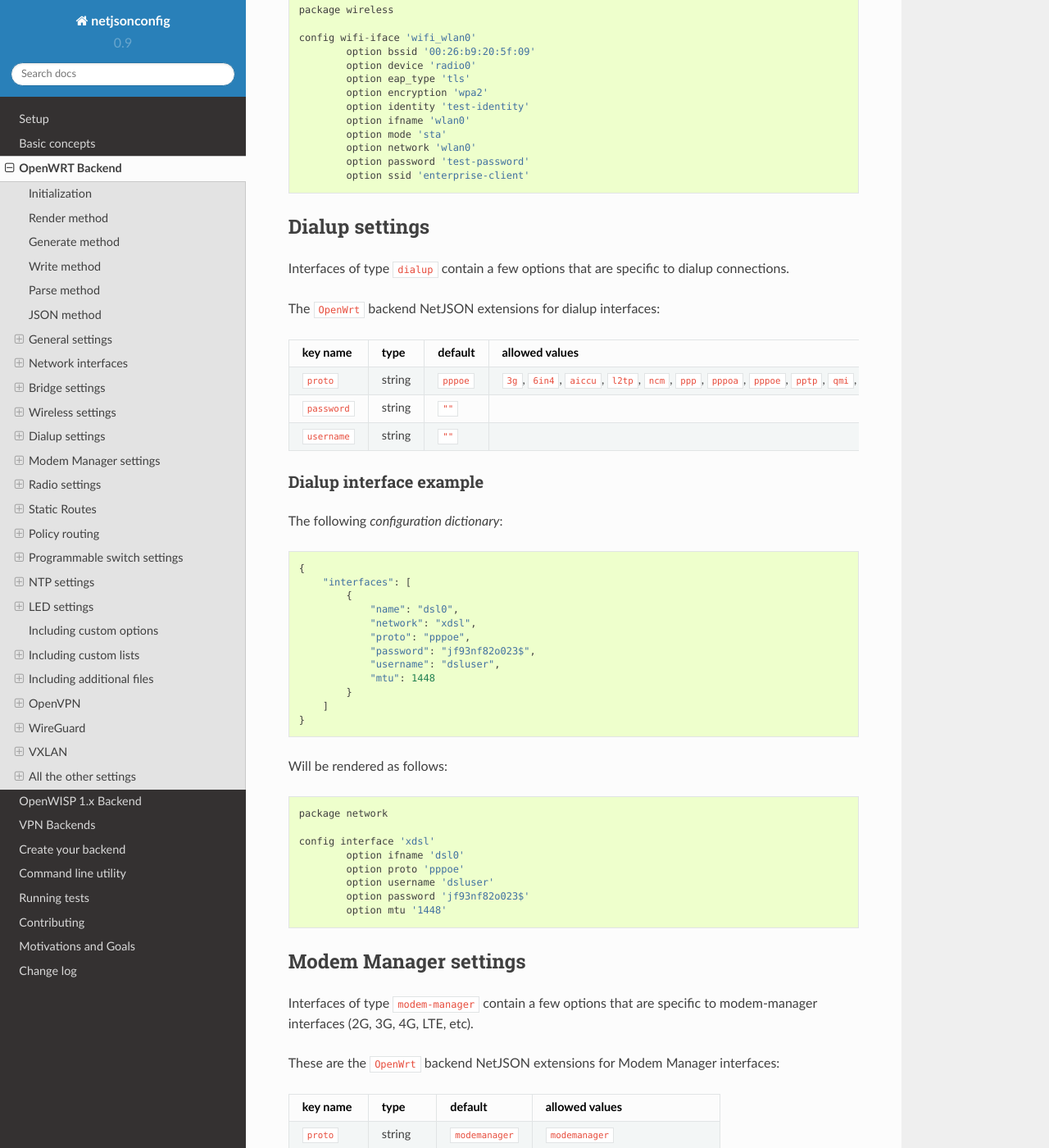
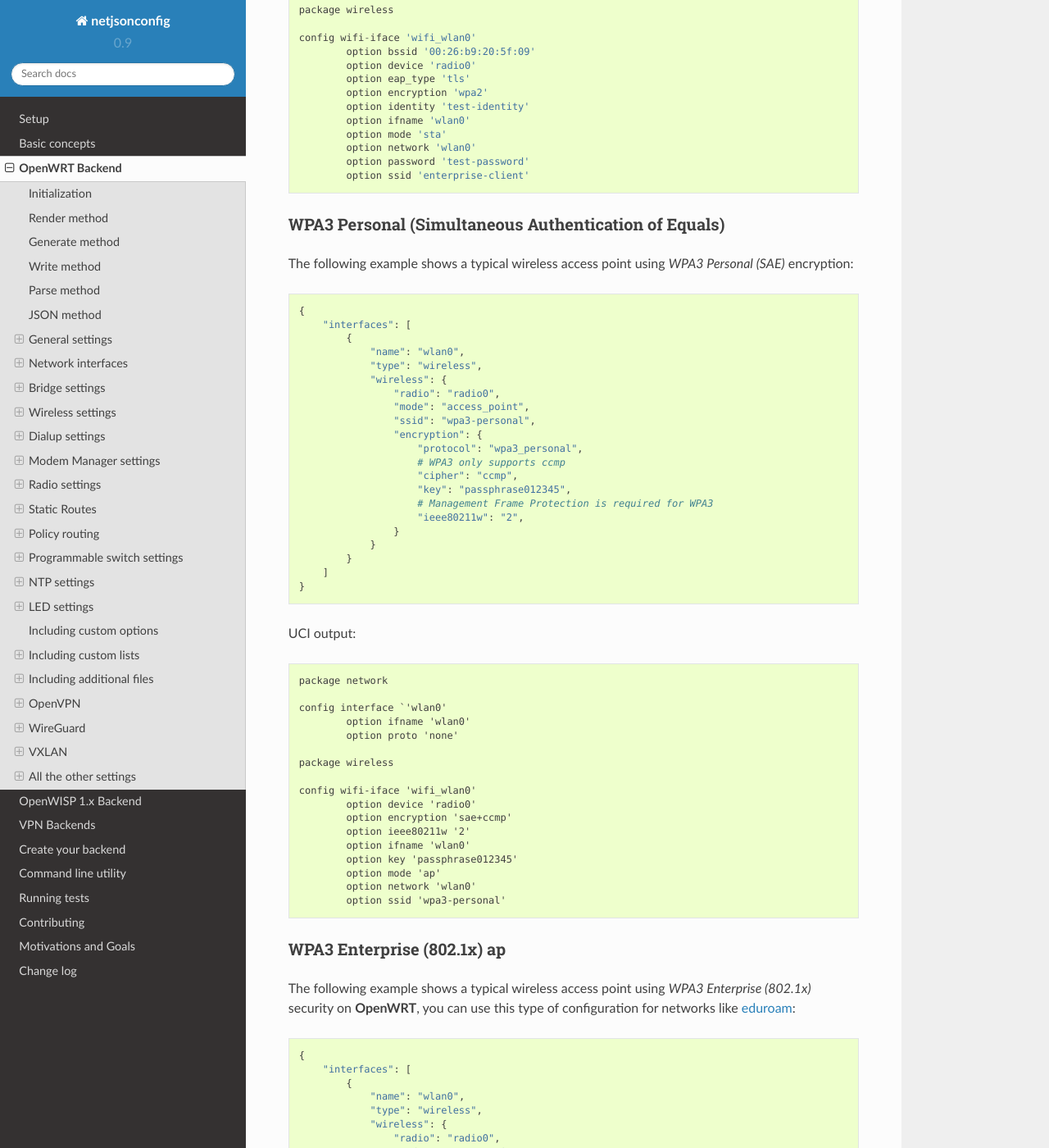
Before and after one commit to openwisp/netjsonconfig, a Sphinx documentation site: the page built from docs/source/backends/openwrt.rst, in a window 1280 px wide and 1400 px high, scrolled down 23719 px. Shown: the whole window at 82% size. Built offline with Sphinx 7.4.7 and the Read the Docs theme 2.0.0, drawn with Linux system fonts in a browser that asks for light colours; some of the changed text lies outside the part shown.

Commit message:
[chores] OpenWrt: documented WPA3 and improved WPA3 schema #194
Closes #194

```diff
--- a/docs/source/backends/openwrt.rst
+++ b/docs/source/backends/openwrt.rst
@@ -1273,6 +1273,171 @@ UCI Output::
             option password 'test-password'
             option ssid 'enterprise-client'
 
+WPA3 Personal (Simultaneous Authentication of Equals)
+~~~~~~~~~~~~~~~~~~~~~~~~~~~~~~~~~~~~~~~~~~~~~~~~~~~~~
+
+The following example shows a typical wireless access
+point using *WPA3 Personal (SAE)* encryption:
+
+.. code-block:: python
+
+    {
+        "interfaces": [
+            {
+                "name": "wlan0",
+                "type": "wireless",
+                "wireless": {
+                    "radio": "radio0",
+                    "mode": "access_point",
+                    "ssid": "wpa3-personal",
+                    "encryption": {
+                        "protocol": "wpa3_personal",
+                        # WPA3 only supports ccmp
+                        "cipher": "ccmp",
+                        "key": "passphrase012345",
+                        # Management Frame Protection is required for WPA3
+                        "ieee80211w": "2",
+                    }
+                }
+            }
+        ]
+    }
+
+UCI output::
+
+    package network
+
+    config interface `'wlan0'
+            option ifname 'wlan0'
+            option proto 'none'
+
+    package wireless
+
+    config wifi-iface 'wifi_wlan0'
+            option device 'radio0'
+            option encryption 'sae+ccmp'
+            option ieee80211w '2'
+            option ifname 'wlan0'
+            option key 'passphrase012345'
+            option mode 'ap'
+            option network 'wlan0'
+            option ssid 'wpa3-personal'
+
+WPA3 Enterprise (802.1x) ap
+~~~~~~~~~~~~~~~~~~~~~~~~~~~
+
+The following example shows a typical wireless access
+point using *WPA3 Enterprise (802.1x)* security on **OpenWRT**,
+you can use this type of configuration for networks like
+`eduroam <https://www.eduroam.org/>`_:
+
+.. code-block:: python
+
+    {
+        "interfaces": [
+            {
+                "name": "wlan0",
+                "type": "wireless",
+                "wireless": {
+                    "radio": "radio0",
+                    "mode": "access_point",
+                    "ssid": "eduroam",
+                    "encryption": {
+                        "protocol": "wpa3_enterprise",
+                        # WPA3 only supports ccmp
+                        "cipher": "ccmp",
+                        "key": "radius_secret",
+                        "server": "192.168.0.1",
+                        "port": 1812,
+                        "acct_server": "192.168.0.2",
+                        "acct_port": 1813,
+                        "nasid": "hostname",
+                        "ieee80211w": "2",
+                    }
+                }
+            }
+        ]
+    }
+
+UCI Output::
+
+    package network
+
+    config interface 'wlan0'
+            option ifname 'wlan0'
+            option proto 'none'
+
+    package wireless
+
+    config wifi-iface 'wifi_wlan0'
+            option acct_port '1813'
+            option acct_server '192.168.0.2'
+            option device 'radio0'
+            option encryption 'wpa3+ccmp'
+            option ieee80211w '2'
+            option ifname 'wlan0'
+            option key 'radius_secret'
+            option mode 'ap'
+            option nasid 'hostname'
+            option network 'wlan0'
+            option port '1812'
+            option server '192.168.0.1'
+            option ssid 'eduroam'
+
+WPA3 Enterprise (802.1x) client
+~~~~~~~~~~~~~~~~~~~~~~~~~~~~~~~
+
+*WPA3 Enterprise (802.1x)* client example:
+
+.. code-block:: python
+
+    {
+        "interfaces": [
+            {
+                "name": "wlan0",
+                "type": "wireless",
+                "wireless": {
+                    "radio": "radio0",
+                    "mode": "station",
+                    "ssid": "enterprise-client",
+                    "bssid": "00:26:b9:20:5f:09",
+                    "encryption": {
+                        "protocol": "wpa3_enterprise",
+                        # WPA3 only supports ccmp
+                        "cipher": "ccmp",
+                        "eap_type": "tls",
+                        "identity": "test-identity",
+                        "password": "test-password",
+                        "ieee80211w": "2",
+                    }
+                }
+            }
+        ]
+    }
+
+UCI Output::
+
+    package network
+
+    config interface 'wlan0'
+            option ifname 'wlan0'
+            option proto 'none'
+
+    package wireless
+
+    config wifi-iface 'wifi_wlan0'
+            option bssid '00:26:b9:20:5f:09'
+            option device 'radio0'
+            option eap_type 'tls'
+            option encryption 'wpa3+ccmp'
+            option identity 'test-identity'
+            option ieee80211w '2'
+            option ifname 'wlan0'
+            option mode 'sta'
+            option network 'wlan0'
+            option password 'test-password'
+            option ssid 'enterprise-client'
+
 Dialup settings
 ---------------
 
```
Also changed, not shown: 3 other files.
